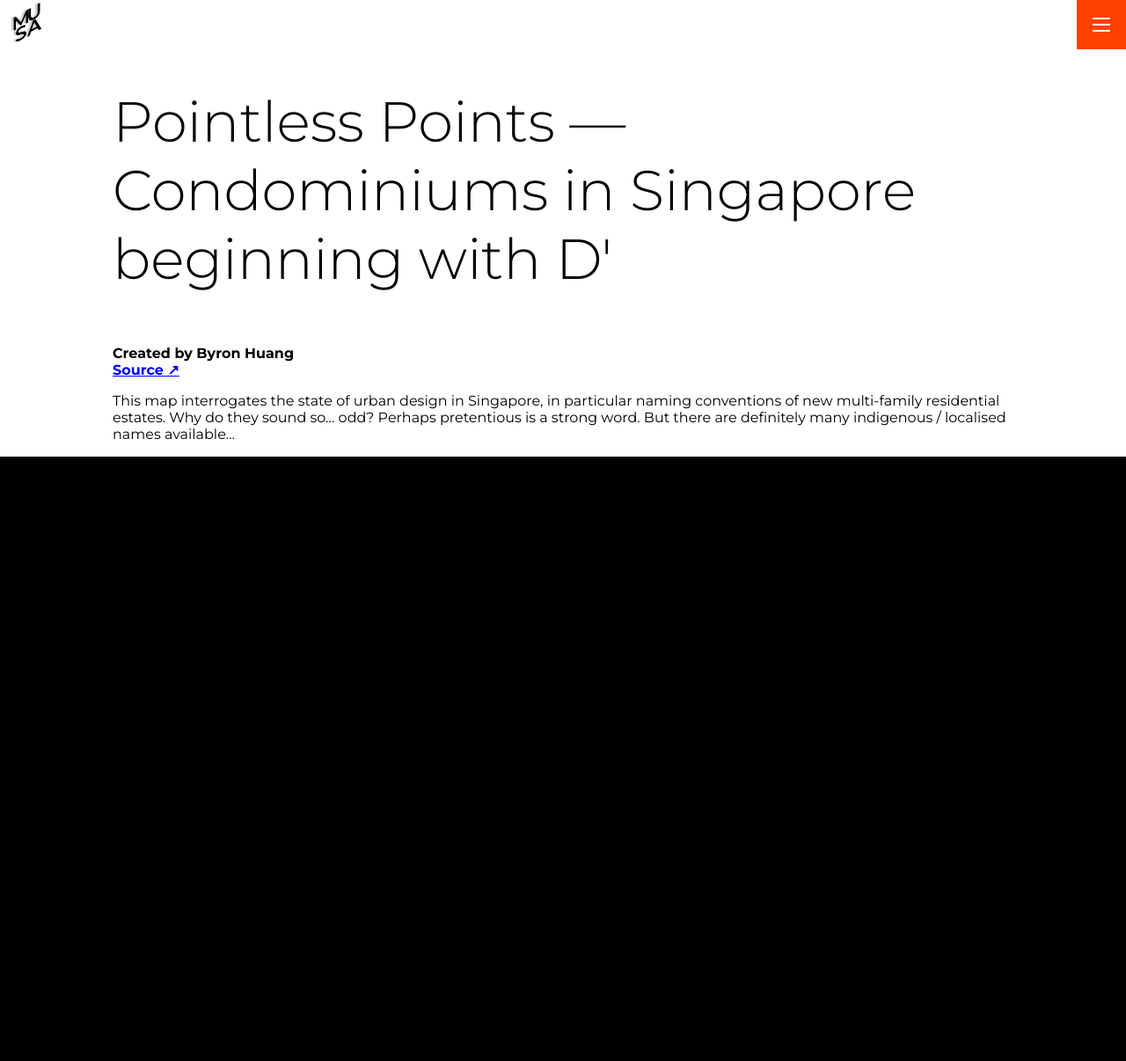
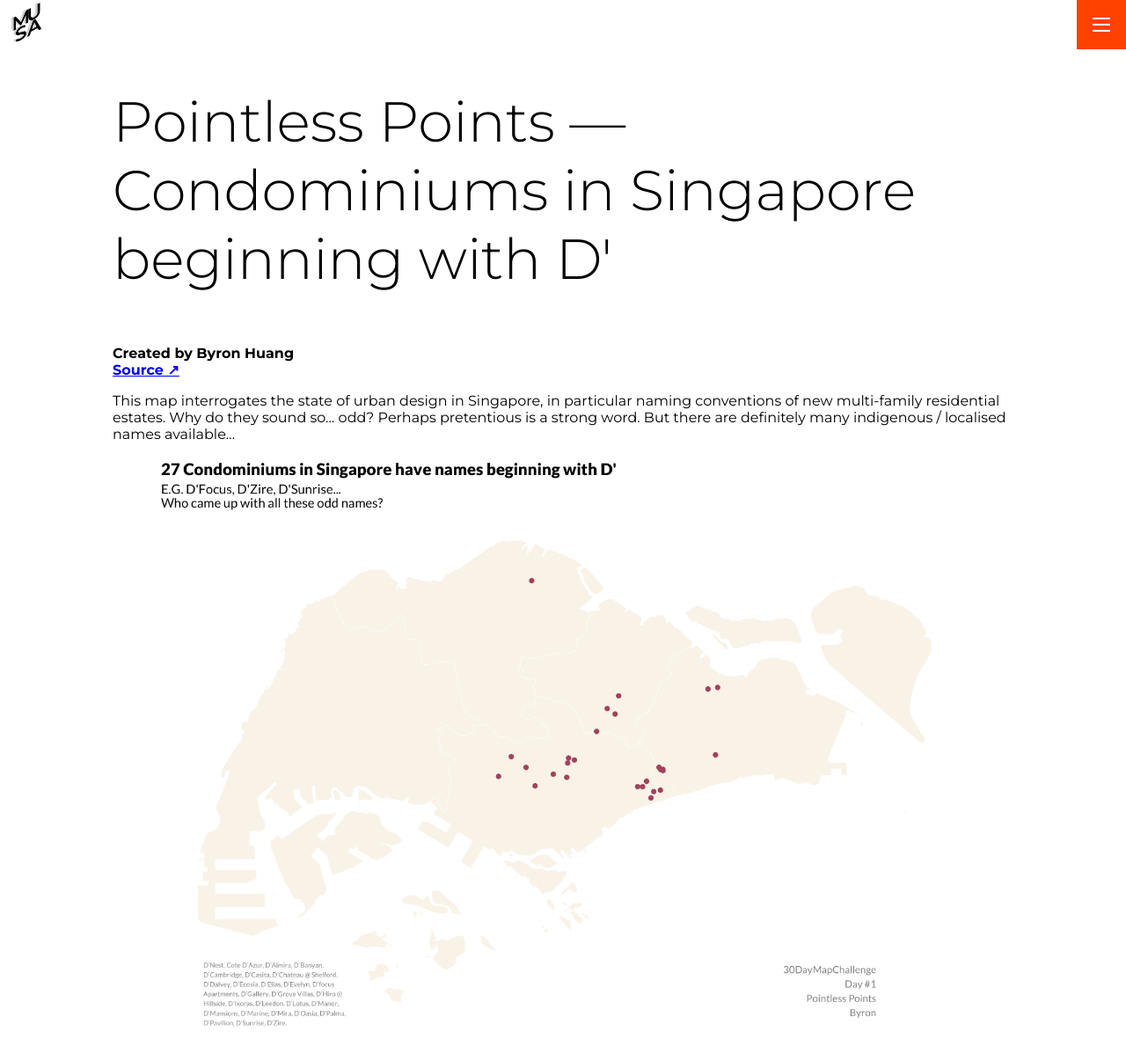
Before and after one commit to weitzman-musa/30DayMapChallenge, a Jekyll site: the page built from _maps_2024/01-byron.md, in a window 1280 px wide and 1211 px high. Shown: the top 1206 px of the window at 88% size. Built offline with Jekyll 4.4.1, drawn with Linux system fonts in a browser that asks for light colours.

Commit message:
added day 1 and 2 screenshots in md

```diff
--- a/_maps_2024/01-byron.md
+++ b/_maps_2024/01-byron.md
@@ -7,3 +7,5 @@ source: https://github.com/bairunnn/mapchallenge/blob/main/01-byron.Rmd
 ---
 
 This map interrogates the state of urban design in Singapore, in particular naming conventions of new multi-family residential estates. Why do they sound so... odd? Perhaps pretentious is a strong word. But there are definitely many indigenous / localised names available...
+
+![Screenshot of map](assets/thumbnails/2024/01-Byron-Points.png)
```
Also changed, not shown: _maps_2024/02-byron.md (+2 -0 lines).
